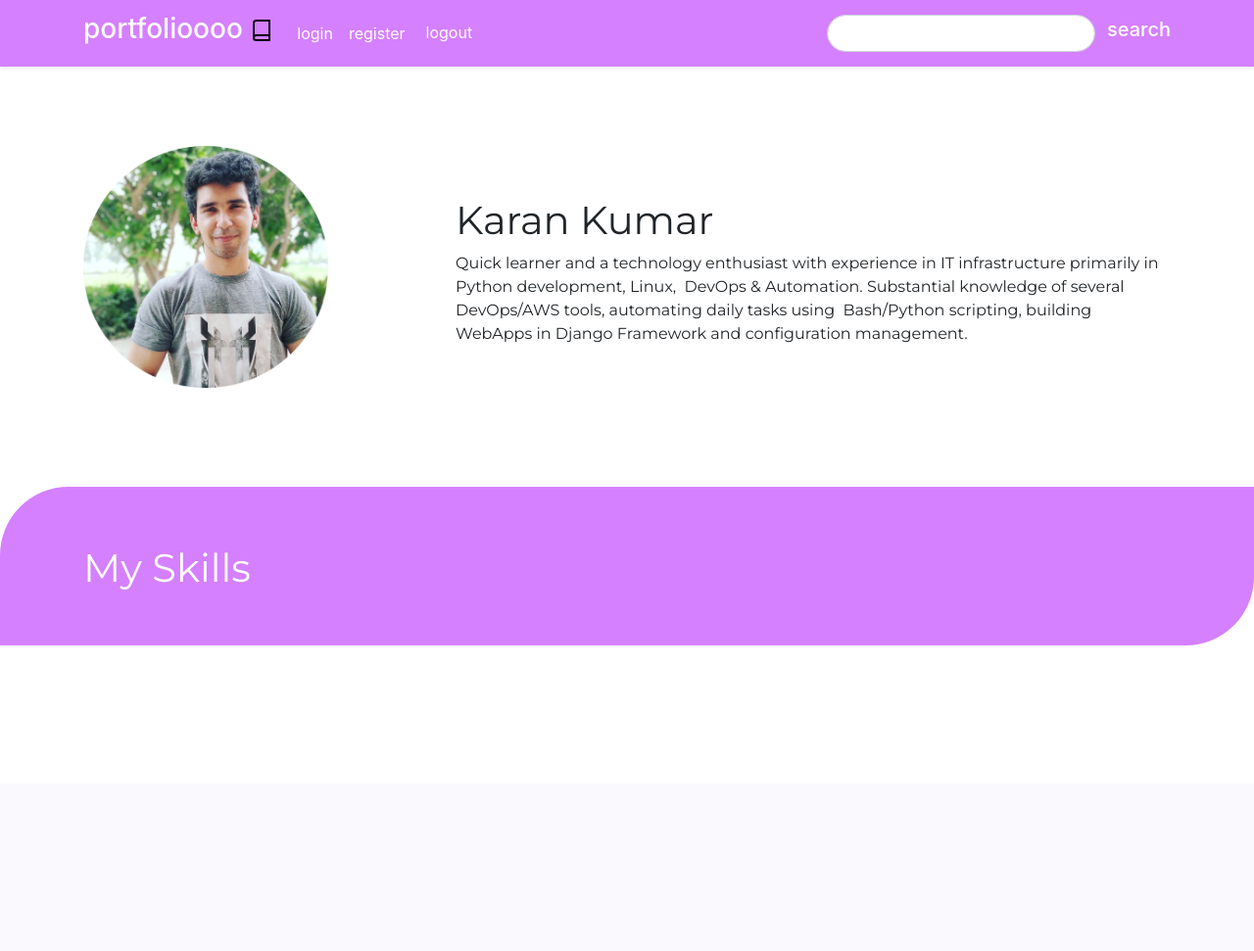
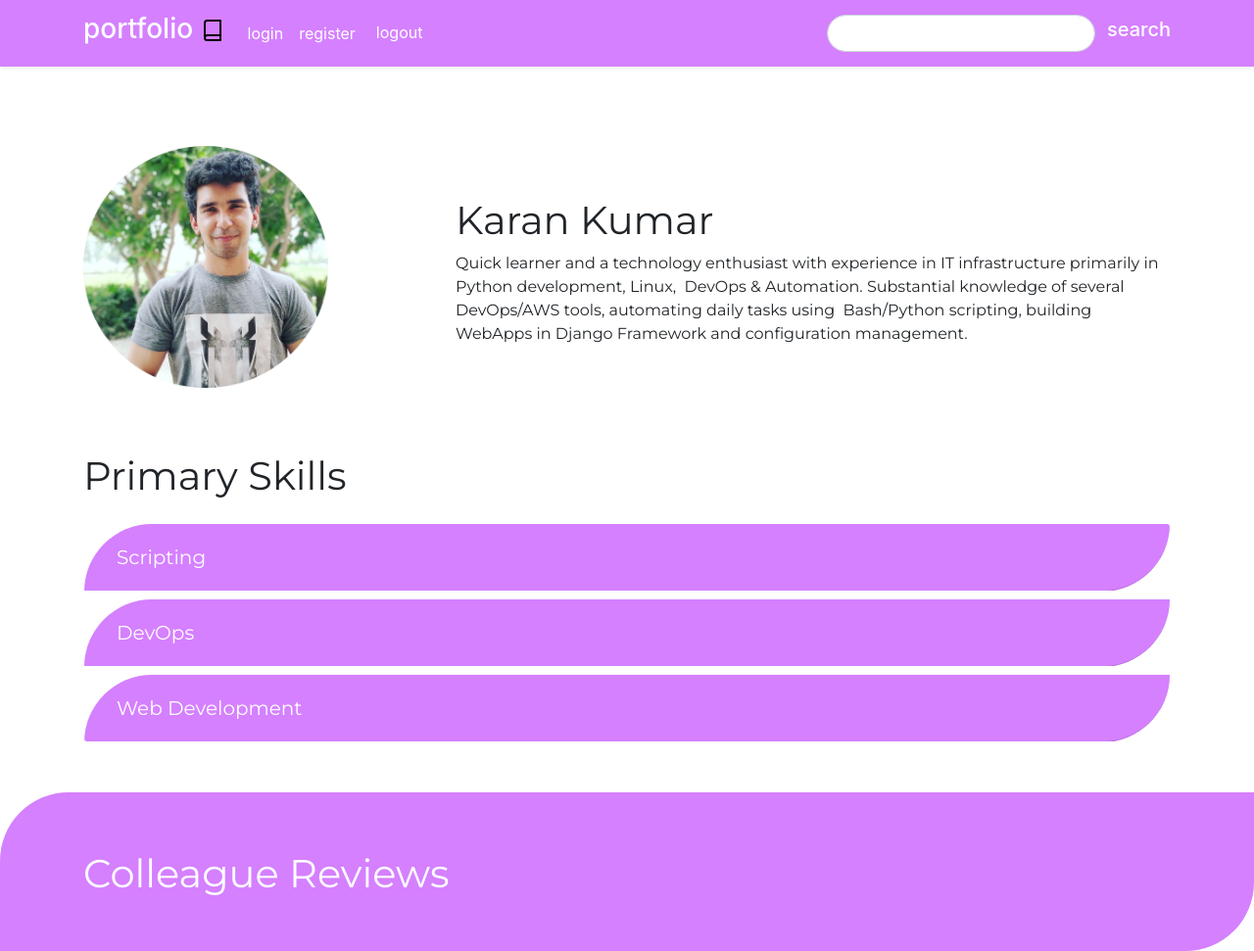
Before and after one commit to karankumarshreds/full_stack_ninja, a Django app: page /articles in a window 1280 px wide. Shown: the whole page at 98% size. Before the commit the page ends 659 px from the top, so only its background shows below. Run offline with Django 3.2, Linux system fonts and the light colour scheme; data that the repository does not hold is empty; some libraries are stand-ins or nearby versions.

Commit message:
added cards

```diff
--- a/articles/templates/articles/articles_list.html
+++ b/articles/templates/articles/articles_list.html
@@ -14,13 +14,72 @@
 	</div>
 </div>
 
+<div class="container"  id="skills">
+	<h1 class="skills mb-4">Primary Skills</h1>
+	<div class="accordion" id="accordionExample">
+		<div class="card my-2">
+		  <div class="card-header" id="headingOne">
+			<h2 class="mb-0">
+			  <button class="btn btn-link collapsed skill-head" type="button" data-toggle="collapse" data-target="#collapseOne" aria-expanded="false" aria-controls="collapseOne">
+				Scripting
+			  </button>
+			</h2>
+		  </div>
+
+		  <div id="collapseOne" class="collapse" aria-labelledby="headingOne" data-parent="#accordionExample">
+			<div class="card-body">
+				<ul>
+				BODY 1
+				</ul>
+			</div>
+		  </div>
+		</div>
+		<div class="card my-2">
+		  <div class="card-header" id="headingTwo">
+			<h2 class="mb-0">
+			  <button class="btn btn-link collapsed skill-head" type="button" data-toggle="collapse" data-target="#collapseTwo" aria-expanded="false" aria-controls="collapseTwo">
+				DevOps
+			  </button>
+			</h2>
+		  </div>
+		  <div id="collapseTwo" class="collapse" aria-labelledby="headingTwo" data-parent="#accordionExample">
+			<div class="card-body">
+				<ul>
+				<li>Deployed the website on Docker containers by writing the Dockerfiles and orchestrating using Docker Swarm.</li>
+				<li>Knowledge of Deploying website on AWS Elastic Beanstalk using GIT (VCS) and writing the CI/CD pipeline using Travis CI.</li>
+				<li>Self built a basic WebApp (in Django Framework) and wrote a CI/CD pipeline script on Jenkins to deploy the WebApp on AWS instance using Docker single handedly.   </li>
+				<li>Kubernetes Certified Administrator (CKA 2020)</li>
+				</ul>
+			</div>
+		  </div>
+		</div>
+		<div class="card my-2">
+		  <div class="card-header" id="headingThree">
+			<h2 class="mb-0">
+			  <button class="btn btn-link collapsed skill-head" type="button" data-toggle="collapse" data-target="#collapseThree" aria-expanded="false" aria-controls="collapseThree">
+				Web Development
+			  </button>
+			</h2>
+		  </div>
+		  <div id="collapseThree" class="collapse" aria-labelledby="headingThree" data-parent="#accordionExample">
+			<div class="card-body">
+			  Anim pariatur cliche reprehenderit, enim eiusmod high life accusamus terry richardson ad squid. 3 wolf moon officia aute, non cupidatat skateboard dolor brunch. Food truck quinoa nesciunt laborum eiusmod. Brunch 3 wolf moon tempor, sunt aliqua put a bird on it squid single-origin coffee nulla assumenda shoreditch et. Nihil anim keffiyeh helvetica, craft beer labore wes anderson cred nesciunt sapiente ea proident. Ad vegan excepteur butcher vice lomo. Leggings occaecat craft beer farm-to-table, raw denim aesthetic synth nesciunt you probably haven't heard of them accusamus labore sustainable VHS.
+			</div>
+		  </div>
+		</div>
+	  </div>
+</div>
+
+
 <div class="bg-custom">
 	<div class="container">
-		<h1 class="article-list">My Skills</h1>
+		<h1 class="article-list">Colleague Reviews</h1>
 		{% for post in posts %}
-	    	<h5 class="title"><a class="tits" href="{% url 'this_post' post_id=post.id %}">{{ post.title }}</a></h5>
-	    	<p class='small'>{{ post.date }}</p>
-	    	<p1>{{ post.snippet }}</p1>
+			<div class="card">
+				<h5 class="title"><a class="tits" href="{% url 'this_post' post_id=post.id %}">{{ post.title }}</a></h5>
+				<p class='small'>{{ post.date }}</p>
+				<p1>{{ post.snippet }}</p1>
+			</div>
 		{% endfor %}
 	</div>
 </div>
--- a/articles/templates/articles/base.html
+++ b/articles/templates/articles/base.html
@@ -19,7 +19,7 @@
 <div class="shadow-sm bg-white rounded">
 <nav class="navbar navbar-expand-lg navbar-dark">
 <div class="container">
-  <a class="navbar-brand" href="{% url 'articles_list' %}"><h3>portfolioooo
+  <a class="navbar-brand" href="{% url 'articles_list' %}"><h3>portfolio
   	<img src="/static/book.svg"></h3>
   </a>
   <button class="navbar-toggler" type="button" data-toggle="collapse" data-target="#navbarSupportedContent" aria-controls="navbarSupportedContent" aria-expanded="false" aria-label="Toggle navigation">
--- a/static/style.css
+++ b/static/style.css
@@ -47,6 +47,26 @@ h1.sign-up{
 	color:white !important;
 }
 
+#skills{
+	font-family: 'Montserrat' !important;
+}
+
+.card-header{
+	background-color: #d580ff !important;
+	/* border-radius: 50px !important; */
+	border-radius: 70px 0px 70px 0px !important;
+}
+
+.card{
+	/* border-radius: 50px !important; */
+	border-color: white !important;
+}
+
+.skill-head{
+	color: white !important;
+	text-decoration-color: #d580ff !important;
+	font-size: 20px !important;
+}
 
 /*
 .page-footer{
```
